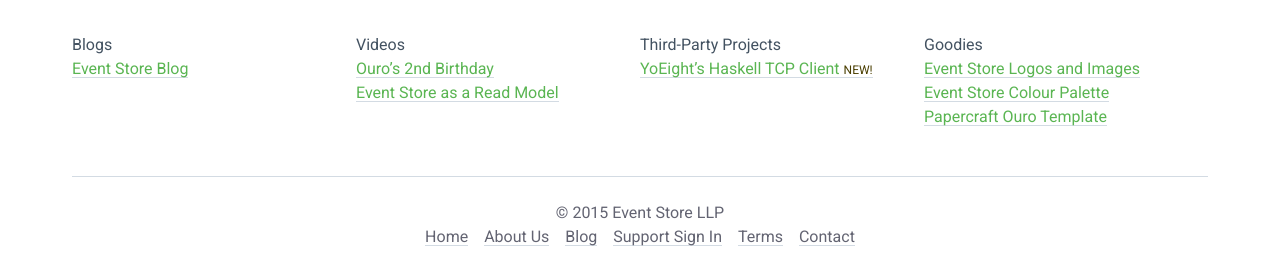
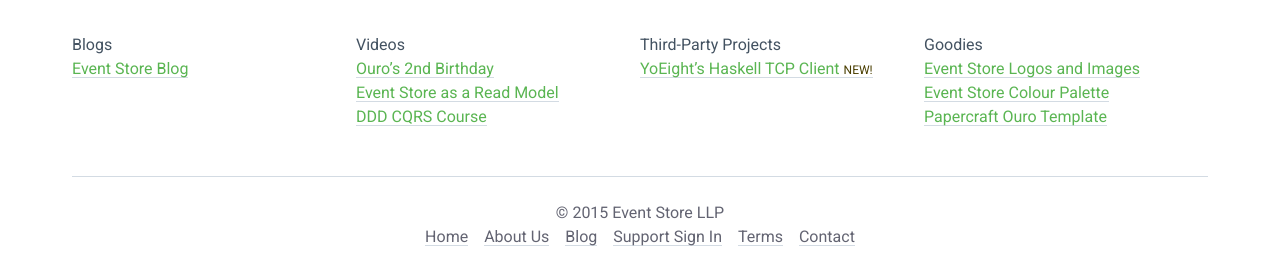
Before and after one commit to sandboxorg/geteventstore.com, a Jekyll site: the page built from community/index.html, in a window 1280 px wide. Shown: the part 1430-1700 px from the top of the page. Built offline with Jekyll 4.4.1, drawn with Linux system fonts in a browser that asks for light colours; nearby versions of some CDN libraries; Markdown is read by kramdown in place of the engine named in the settings.

Commit message:
Added Greg’s CQRS video to resources

```diff
--- a/_data/resources.json
+++ b/_data/resources.json
@@ -13,6 +13,10 @@
         {
             "name": "Event Store as a Read Model",
             "url": "https://skillsmatter.com/skillscasts/3836-event-store-as-a-read-model"
+        },
+        {
+            "name": "DDD CQRS Course",
+            "url": "http://www.viddler.com/v/dc528842"
         }
     ],
     "projects": [
```
